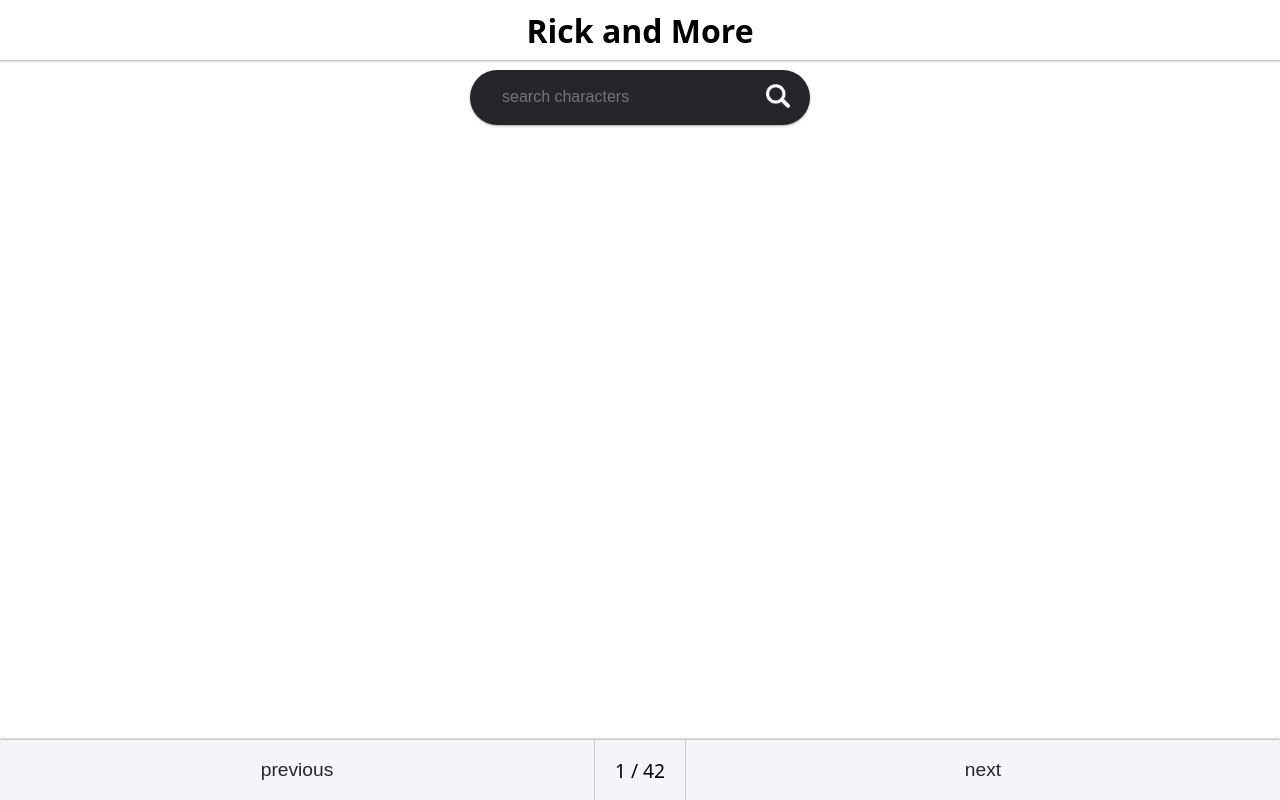
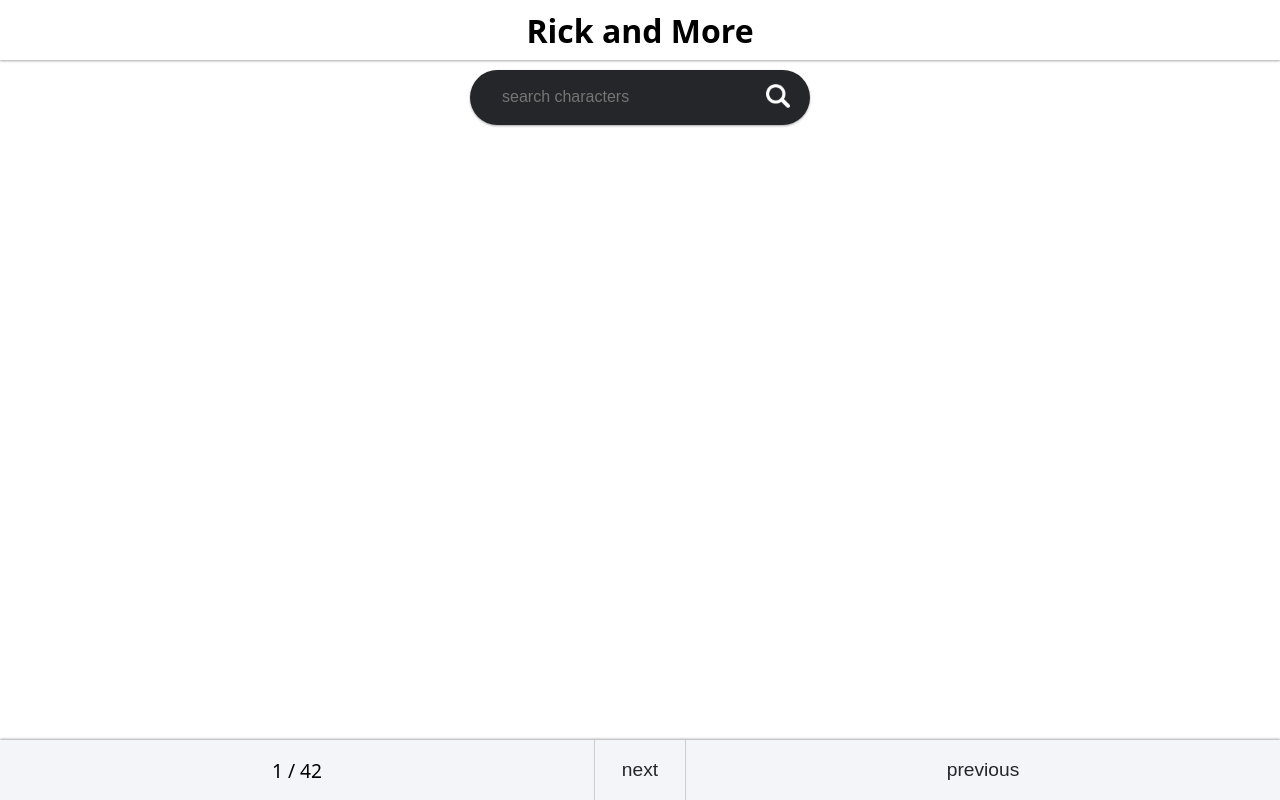
Before and after one commit to marte1337/rick-and-morty-app_dev, a website with bundled scripts: page index.html in a window 1280 px wide. Built offline with nearby package versions, Linux system fonts and the light colour scheme; no server answers.

Commit message:
add first refactorings

```diff
--- a/components/nav-button/nav-button.js
+++ b/components/nav-button/nav-button.js
@@ -0,0 +1,8 @@
+export function NavButton () {
+  const button = document.createElement('button');
+  button.classList.add('button', 'button--prev');
+  button.setAttribute('data-js', 'button-prev');
+  button.textContent = 'previous';
+
+  return button;
+}
--- a/index.html
+++ b/index.html
@@ -55,9 +55,9 @@
       </ul>
     </main>
     <nav class="navigation" data-js="navigation">
-      <button class="button button--prev" data-js="button-prev">
+      <!-- <button class="button button--prev" data-js="button-prev">
         previous
-      </button>
+      </button> -->
       <span class="navigation__pagination" data-js="pagination">1 / 42</span>
       <button class="button button--next" data-js="button-next">next</button>
     </nav>
--- a/index.js
+++ b/index.js
@@ -1,4 +1,7 @@
 import { createCharacterCard } from "./components/card/card.js";
+import { NavButton } from './components/nav-button/nav-button.js';
+
+
 
 const cardContainer = document.querySelector('[data-js="card-container"]');
 const searchBarContainer = document.querySelector(
@@ -15,15 +18,18 @@
 let page = 1;
 let searchQuery = "";
 
+navigation.append(NavButton());
+
 
 async function fetchCharacters() {
   try{
     cardContainer.innerHTML = "";
+
     const response = await fetch(`https://rickandmortyapi.com/api/character?page=${page}&name=${searchQuery}`);
 
     if(response.ok){
       const data = await response.json();
-      maxPage = data.info.pages
+      maxPage = data.info.pages;
       pagination.innerHTML = `${page} / ${maxPage}`
 
       data.results.forEach((character) => {
@@ -39,10 +45,7 @@
   }
 }
 
-
-
 fetchCharacters();
-
 
 nextButton.addEventListener("click", () => {
 if(page < maxPage)
```
